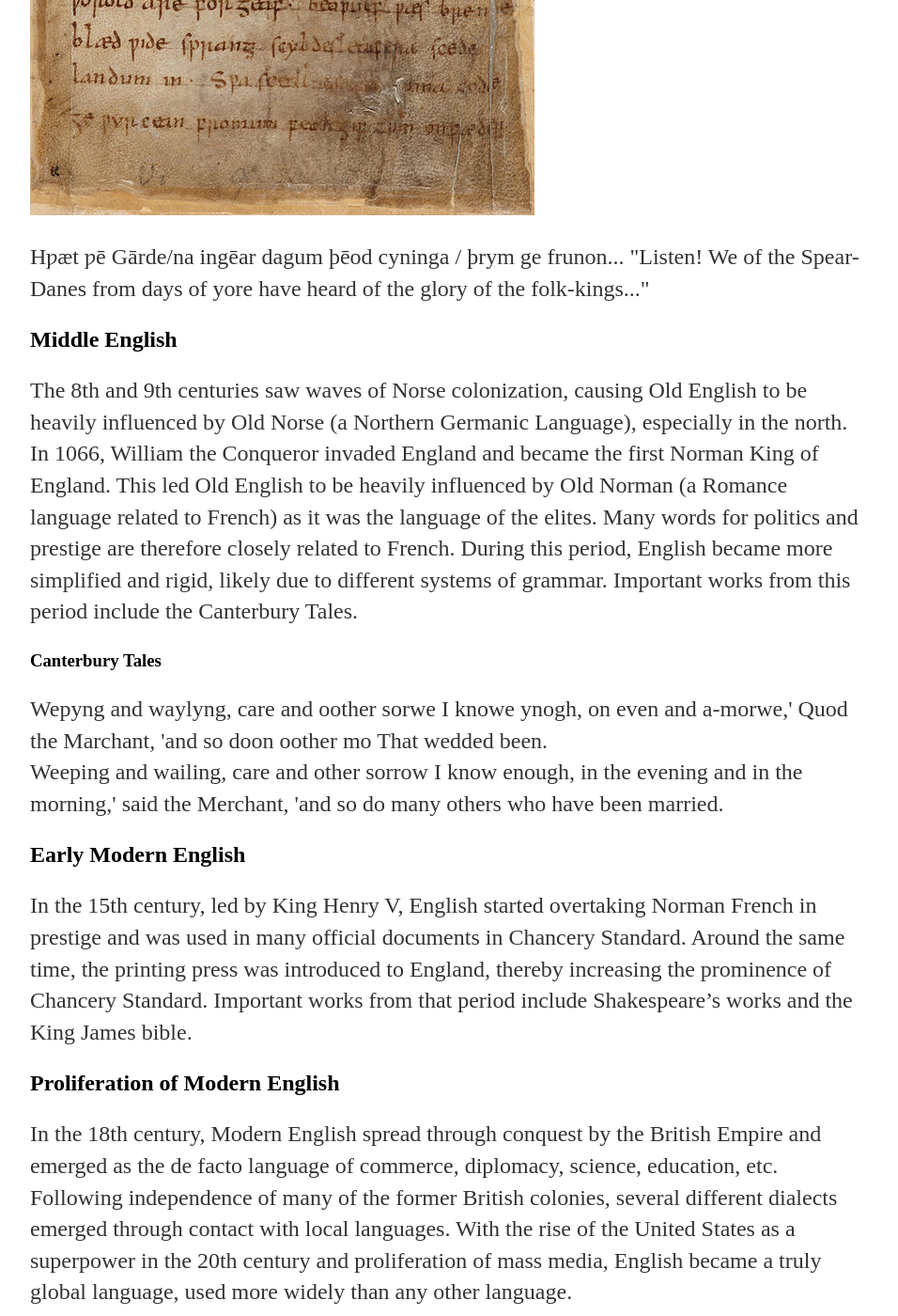
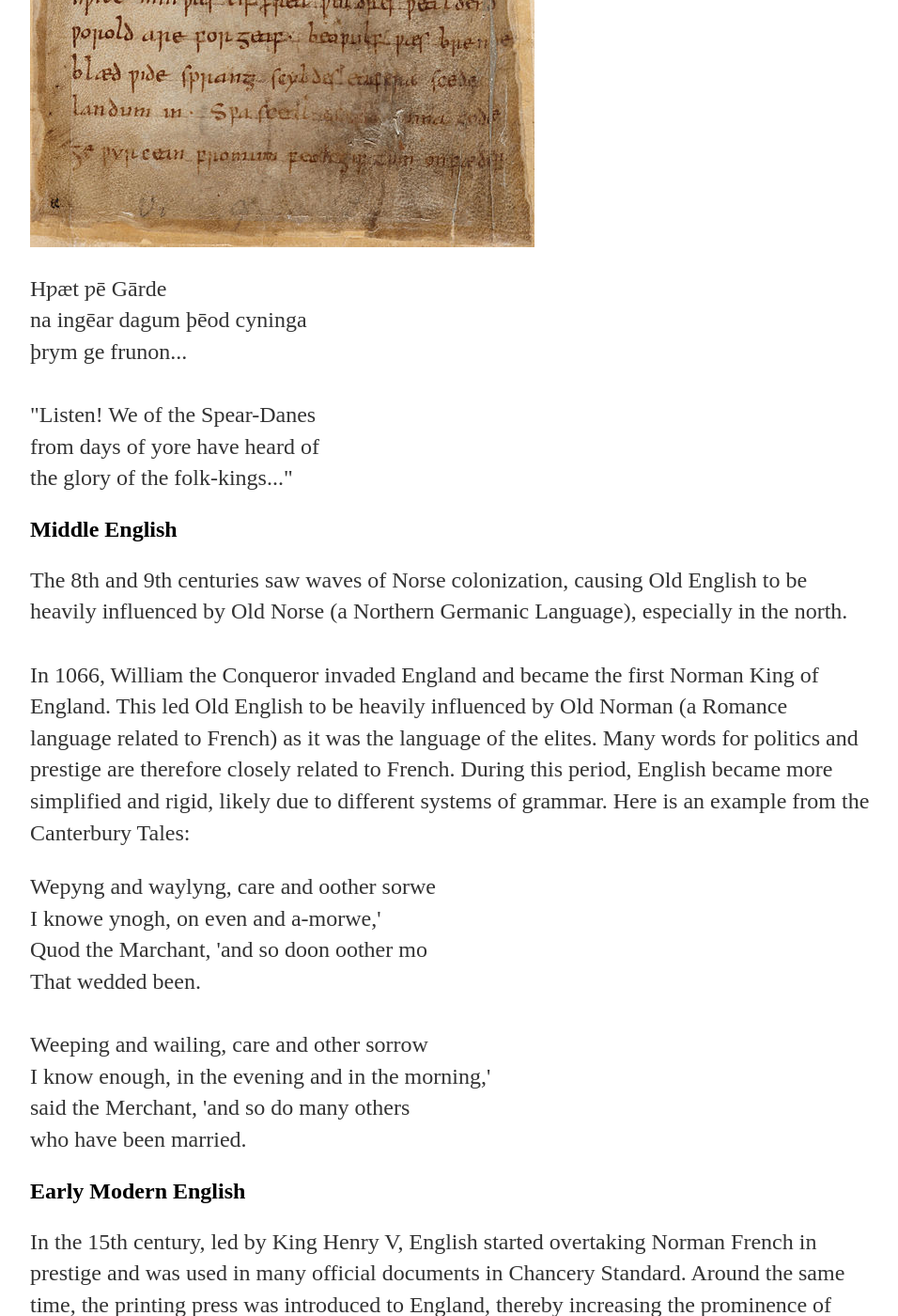
Before and after one commit to Tralinge/tralinge.github.io, a Jekyll site: the page built from english_corner/history_of_english.html, in a window 1280 px wide and 1400 px high, scrolled down 1212 px. Shown: the whole window at 94% size, without its empty margins (160-1116 px from the left). Built offline with Jekyll 4.4.1, drawn with Linux system fonts in a browser that asks for light colours; some of the changed text lies outside the part shown.

Commit message:
Update history_of_english.html

```diff
--- a/english_corner/history_of_english.html
+++ b/english_corner/history_of_english.html
@@ -9,40 +9,44 @@ title: Tralinge | History of English
 		<p>
 		Old English developed from Germanic dialects brought to Britain by the Anglo-Saxons
 		as Roman rule of the island dwindled. The Germanic language of the Anglo-Saxons quickly
-		became the dominant language, replacing Latin (brought by the Romans) and Celtic languages.<br>
+		became the dominant language, replacing Latin (brought by the Romans) and Celtic languages.<br><br>
 
 		Several dialects of Old English emerged, but the West Saxon dialect grew to prominence
 		with the rise of the kingdom of Wessex and became the standard for writing. During that
 		period, writing shifted from runic script to Latin script. Old English is much more similar
-		to German than Modern English.
+		to German than Modern English. Here is an example from Beowulf:
 		</p>
-		<img src="/media/ec/Beowulf_Cotton_MS_Vitellius_A_XV_f._132r.jpg" alt="Beowulf_Text" width: 40>
+		<img src="/media/ec/Beowulf_Cotton_MS_Vitellius_A_XV_f._132r.jpg" alt="Beowulf_Text" width: 20>
 		<p>
-		Hƿæt ƿē Gārde/na ingēar dagum þēod cyninga / þrym ge frunon...
-		"Listen! We of the Spear-Danes from days of yore have heard of the glory of the folk-kings..."
+		Hƿæt ƿē Gārde<br>
+		na ingēar dagum þēod cyninga<br>
+		þrym ge frunon...<br><br>
+
+		"Listen! We of the Spear-Danes<br>
+		from days of yore have heard of<br>
+		the glory of the folk-kings..."
 		</p>
 	<h2>Middle English</h2>
 		<p>
 		The 8th and 9th centuries saw waves of Norse colonization, causing Old English to be heavily
-		influenced by Old Norse (a Northern Germanic Language), especially in the north.<br>
+		influenced by Old Norse (a Northern Germanic Language), especially in the north.<br><br>
 
 		In 1066, William the Conqueror invaded England and became the first Norman King of England.
 		This led Old English to be heavily influenced by Old Norman (a Romance language related to
 		French) as it was the language of the elites. Many words for politics and prestige are therefore
 		closely related to French. During this period, English became more simplified and rigid, likely
-		due to different systems of grammar. Important works from this period include the Canterbury Tales.
+		due to different systems of grammar. Here is an example from the Canterbury Tales:
 		</p>
 
-		<h3>Canterbury Tales</h3>
 		<p>
-		Wepyng and waylyng, care and oother sorwe
-		I knowe ynogh, on even and a-morwe,'
-		Quod the Marchant, 'and so doon oother mo
-		That wedded been.<br>
+		Wepyng and waylyng, care and oother sorwe<br>
+		I knowe ynogh, on even and a-morwe,'<br>
+		Quod the Marchant, 'and so doon oother mo<br>
+		That wedded been.<br><br>
 
-		Weeping and wailing, care and other sorrow
-		I know enough, in the evening and in the morning,'
-		said the Merchant, 'and so do many others
+		Weeping and wailing, care and other sorrow<br>
+		I know enough, in the evening and in the morning,'<br>
+		said the Merchant, 'and so do many others<br>
 		who have been married.
 		</p>
 
```
